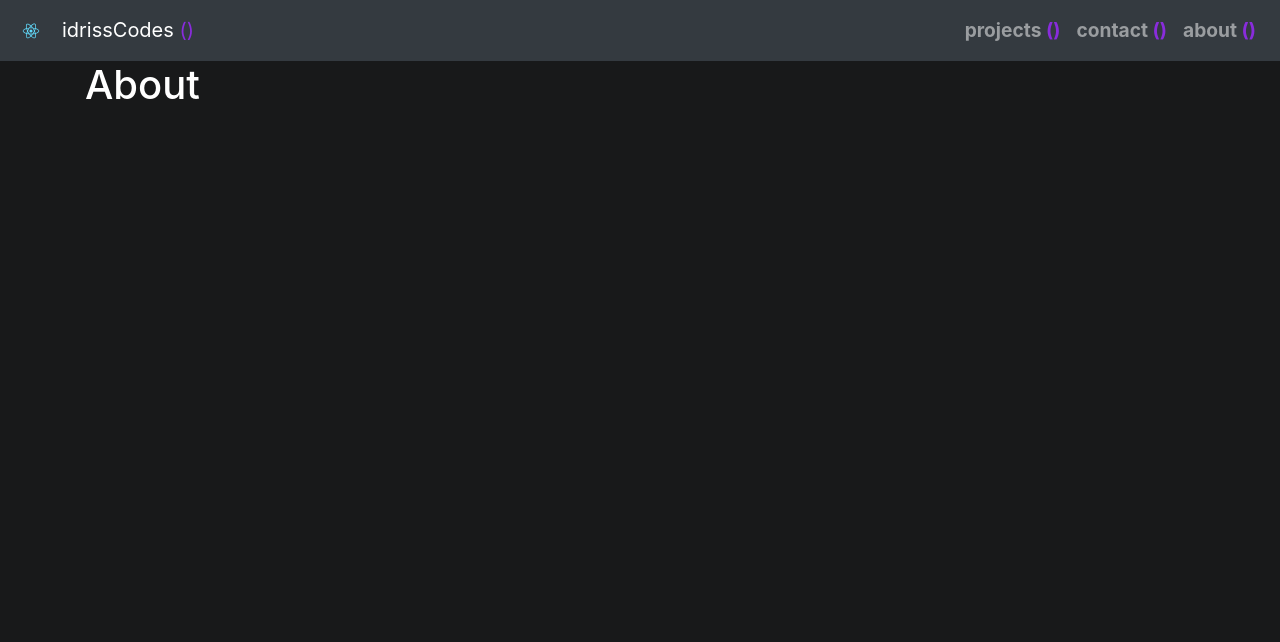
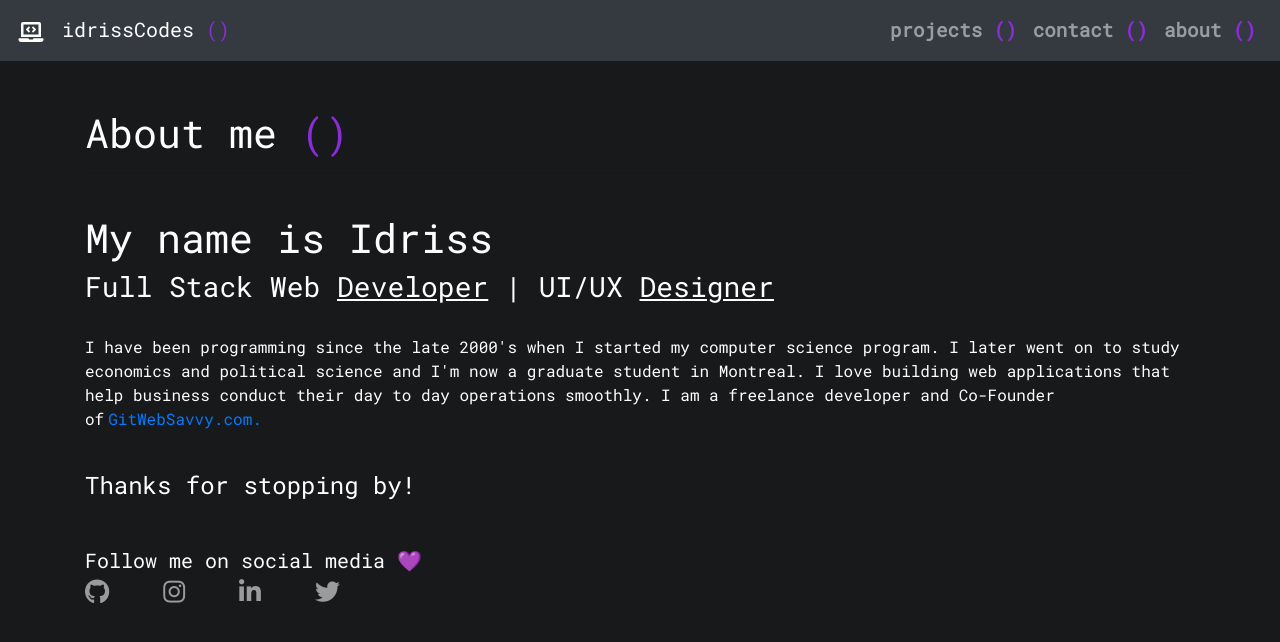
Before and after one commit to Economicsnerd/idriss-portfolio-3, a React (Create React App) app: page /about in a window 1280 px wide. Shown: the top 642 px of the page. Built offline with nearby package versions, Linux system fonts and the light colour scheme.

Commit message:
Finished styling

```diff
--- a/public/index.html
+++ b/public/index.html
@@ -2,19 +2,19 @@
 <html lang="en">
   <head>
     <meta charset="utf-8" />
-    <link rel="icon" href="%PUBLIC_URL%/favicon.ico" />
+    <link rel="icon" href="../src/icons/laptop-code-solid.svg" />
     <meta name="viewport" content="width=device-width, initial-scale=1" />
     <meta name="theme-color" content="#000000" />
     <meta
       name="description"
       content="Web site created using create-react-app"
     />
-    <link rel="apple-touch-icon" href="%PUBLIC_URL%/logo192.png" />
+    <link rel="apple-touch-icon" href="../src/icons/laptop-code-solid.svg" />
     <!--
       manifest.json provides metadata used when your web app is installed on a
       user's mobile device or desktop. See https://developers.google.com/web/fundamentals/web-app-manifest/
     -->
-    <link rel="manifest" href="%PUBLIC_URL%/manifest.json" />
+    <link rel="manifest" href="../src/icons/laptop-code-solid.svg" />
     <!--
       Notice the use of %PUBLIC_URL% in the tags above.
       It will be replaced with the URL of the `public` folder during the build.
@@ -47,6 +47,11 @@
       src="https://kit.fontawesome.com/45450abdc4.js"
       crossorigin="anonymous"
     ></script>
+    <link rel="preconnect" href="https://fonts.gstatic.com" />
+    <link
+      href="https://fonts.googleapis.com/css2?family=Roboto+Mono&display=swap"
+      rel="stylesheet"
+    />
     <title>Idriss Codes | Montreal Web Developer</title>
   </head>
   <body>
--- a/src/About.js
+++ b/src/About.js
@@ -1,10 +1,33 @@
 import React, { Component } from "react";
+import Social from "./Social";
 
 export class About extends Component {
   render() {
     return (
       <div>
-        <h1>About</h1>
+        <h1 className="mt-5">
+          About me <span className="parenthesis">()</span>
+        </h1>
+        <hr />
+        <br />
+        <h1>My name is Idriss</h1>
+        <h3>
+          Full Stack Web <u>Developer</u> | UI/UX <u>Designer</u>
+        </h3>
+        <br></br>
+        <p>
+          I have been programming since the late 2000's when I started my
+          computer science program. I later went on to study economics and
+          political science and I'm now a graduate student in Montreal. I love
+          building web applications that help business conduct their day to day
+          operations smoothly. I am a freelance developer and Co-Founder of
+          <a className="text-link ml-1" href="https://gitwebsavvy.com/">
+            GitWebSavvy.com.
+          </a>
+        </p>
+        <br />
+        <h4>Thanks for stopping by!</h4>
+        <Social />
       </div>
     );
   }
--- a/src/App.css
+++ b/src/App.css
@@ -1,6 +1,7 @@
 body {
   background-color: #18191a;
   color: white;
+  font-family: "Roboto Mono", monospace;
 }
 .hero {
   display: flex;
@@ -58,3 +59,18 @@ body {
 .btn-outline-light {
   padding: 1em !important;
 }
+
+/* Social Styling */
+
+.social {
+  position: absolute;
+  display: flex;
+}
+.social i {
+  padding-right: 30px;
+  font-size: 25px;
+  color: #9a9b9c;
+}
+.social i:hover {
+  color: #ffffff;
+}
--- a/src/Contact.js
+++ b/src/Contact.js
@@ -11,23 +11,23 @@ export class Contact extends Component {
         ></img>
         <div class="card-img-overlay">
           <div className="mt-4">
-            <h2 class="card-header">Contact</h2>
+            <h2 class="card-header">CONTACT</h2>
           </div>
 
           <div className="contact-text">
-            <h3 class="card-title">Got Project to build ?</h3>
+            <h3 class="card-title">Got a Project to build ?</h3>
             <h4 class="card-title">Contact me</h4>
             <a
               href="mailto:idrisscodes@gmail.com"
               class="btn btn-outline-light m-2"
             >
-              Email <i class="fab fa-twitter "></i>
+              Email <i class="fas fa-envelope-open"></i>
             </a>
             <a
               href="https://twitter.com/econnerd2"
               class="btn btn-outline-light m-2"
             >
-              Twitter <i class="fas fa-envelope-open"></i>
+              Twitter <i class="fab fa-twitter "></i>
             </a>
           </div>
         </div>
--- a/src/Home.js
+++ b/src/Home.js
@@ -27,7 +27,12 @@ const Home = () => {
             ]}
           />
         </h5>
-        <h5>Contact me</h5>
+        <div className="mt-5">
+          <h4 class="card-title">Contact me</h4>
+          <a href="mailto:idrisscodes@gmail.com" class="btn btn-outline-light">
+            Email <i class="fas fa-envelope-open"></i>
+          </a>
+        </div>
       </div>
     </div>
   );
--- a/src/Navbar.js
+++ b/src/Navbar.js
@@ -1,5 +1,5 @@
 import React, { Component } from "react";
-import logo from "./logo.svg";
+import logo from "./icons/laptop-code-solid.svg";
 import { Link } from "react-router-dom";
 
 export class Navbar extends Component {
--- a/src/Projects.js
+++ b/src/Projects.js
@@ -15,9 +15,11 @@ import ReactSnake from "./project-images/React-Snake.jpg";
 const Projects = () => {
   return (
     <div>
-      <h1 className="mt-5 mb-5">
+      <h1 className="mt-5">
         My Projects <span className="parenthesis">()</span>
       </h1>
+      <hr />
+      <br />
       <div class="row row-cols-1 row-cols-md-3 row-cols-sm-2">
         <div class="col mb-4">
           <Card
--- /dev/null
+++ b/src/Social.js
@@ -0,0 +1,39 @@
+import React, { Component } from "react";
+
+export class Social extends Component {
+  render() {
+    return (
+      <div className="mt-5">
+        <h5 class="">Follow me on social media 💜</h5>
+        <div className="social">
+          <a
+            href="https://github.com/Economicsnerd"
+            target="_blank"
+            class="mr-4"
+          >
+            <i class="fab fa-github"></i>
+          </a>
+          <a
+            href="https://www.instagram.com/idrissdebeard"
+            target="_blank"
+            class="mr-4"
+          >
+            <i class="fab fa-instagram"></i>
+          </a>
+          <a
+            href="https://www.linkedin.com/in/idriss-amraoui-036176123/"
+            target="_blank"
+            class="mr-4"
+          >
+            <i class="fab fa-linkedin-in"></i>
+          </a>
+          <a href="https://twitter.com/econnerd2" target="_blank" class="mr-4">
+            <i class="fab fa-twitter"></i>
+          </a>
+        </div>
+      </div>
+    );
+  }
+}
+
+export default Social;
```
Also changed, not shown: src/icons/laptop-code-solid.svg (added), src/icons/logo.png (added).
